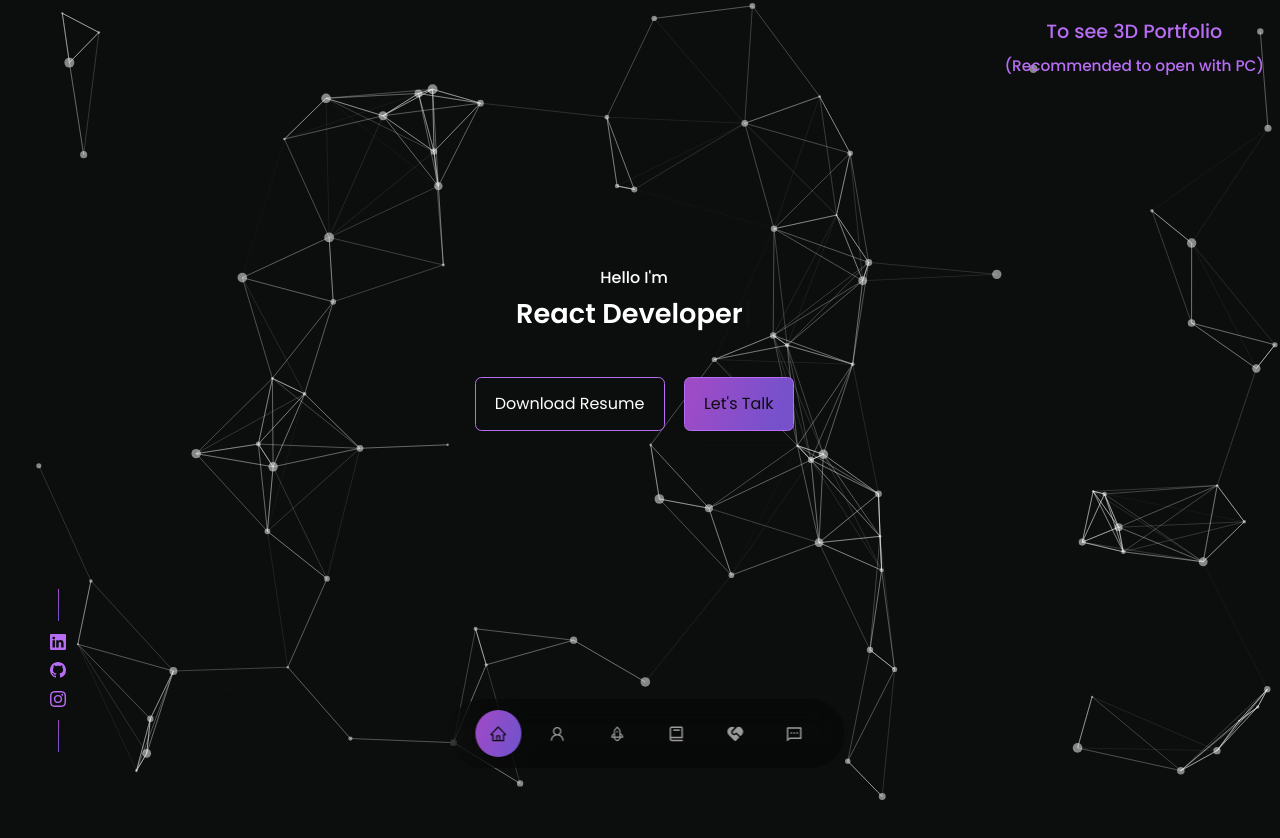
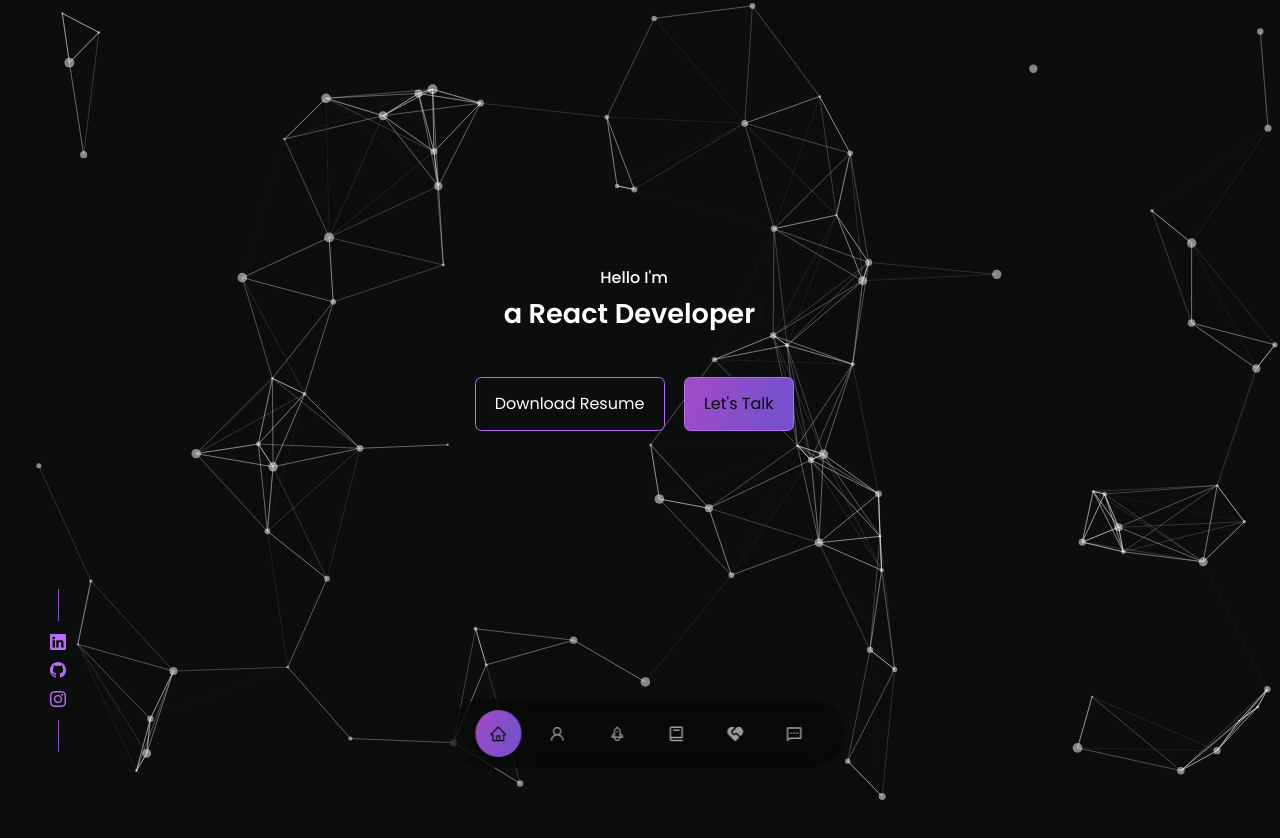
Before and after one commit to najrul04/portfolio_main, a React (Vite) app: page / in a window 1280 px wide. Shown: the top 838 px of the page. Built offline with nearby package versions, Linux system fonts and the light colour scheme.

Commit message:
edited header

```diff
--- a/src/components/header/Header.jsx
+++ b/src/components/header/Header.jsx
@@ -109,7 +109,7 @@ await console.log(container);
 
 
       <div className="container header_container">
-
+{/*
 
         <h5 className="threeD_portfolio">
           <a className="threeDPortfolio" target="_blank" href="https://najrul.vercel.app/" rel="noreferrer">To see 3D Portfolio <br />
@@ -117,7 +117,7 @@ await console.log(container);
               (Recommended to open with PC)
             </small>
           </a>
-        </h5>
+        </h5> */}
 
          <div className="header_info">
               <motion.h2
@@ -128,7 +128,6 @@ await console.log(container);
                 transition={{ type: "spring", duration: 3 }}
                 >
                 Hello I'm{" "}
-                </motion.h2>
 
                 <h3
                 style={{ color: "white", fontWeight: "bold", fontSize: "1.7rem" }}
@@ -137,12 +136,15 @@ await console.log(container);
 
                 <Typewriter
                   options={{
-                    strings: ["Najrul", "React Developer"],
+                    strings: ["Najrul", "a React Developer"],
                     autoStart: true,
                     loop: true,
                   }}
                 />
                 </h3>
+                </motion.h2>
+
+
 
           <CTA />
 
```
